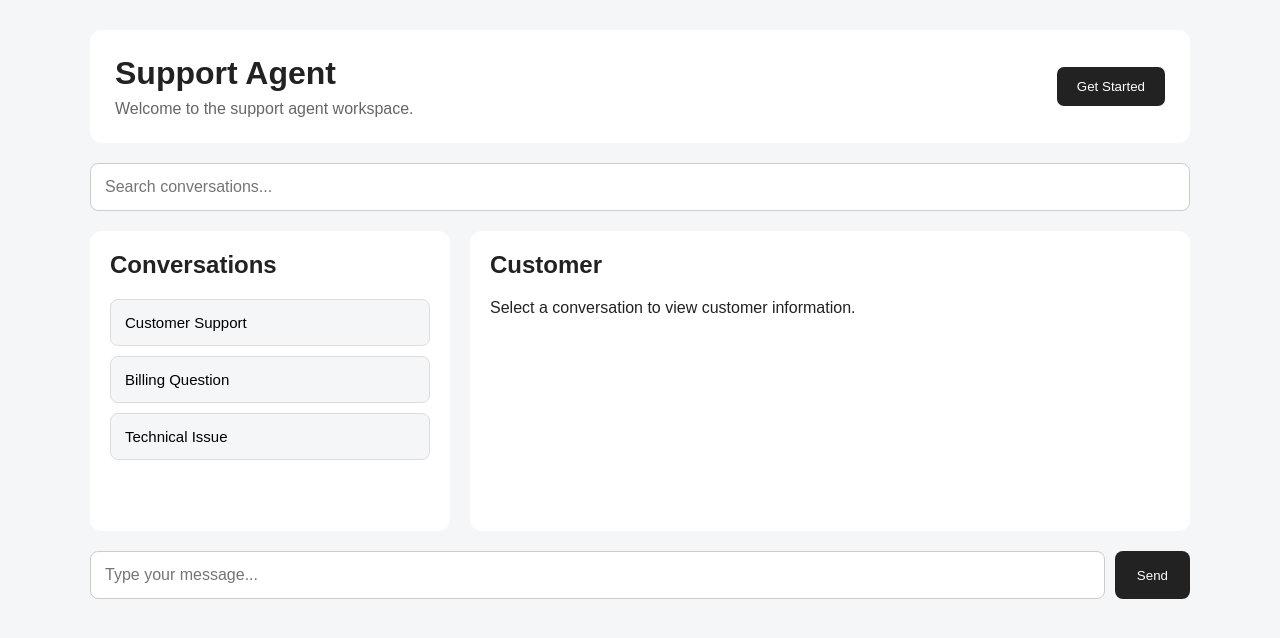
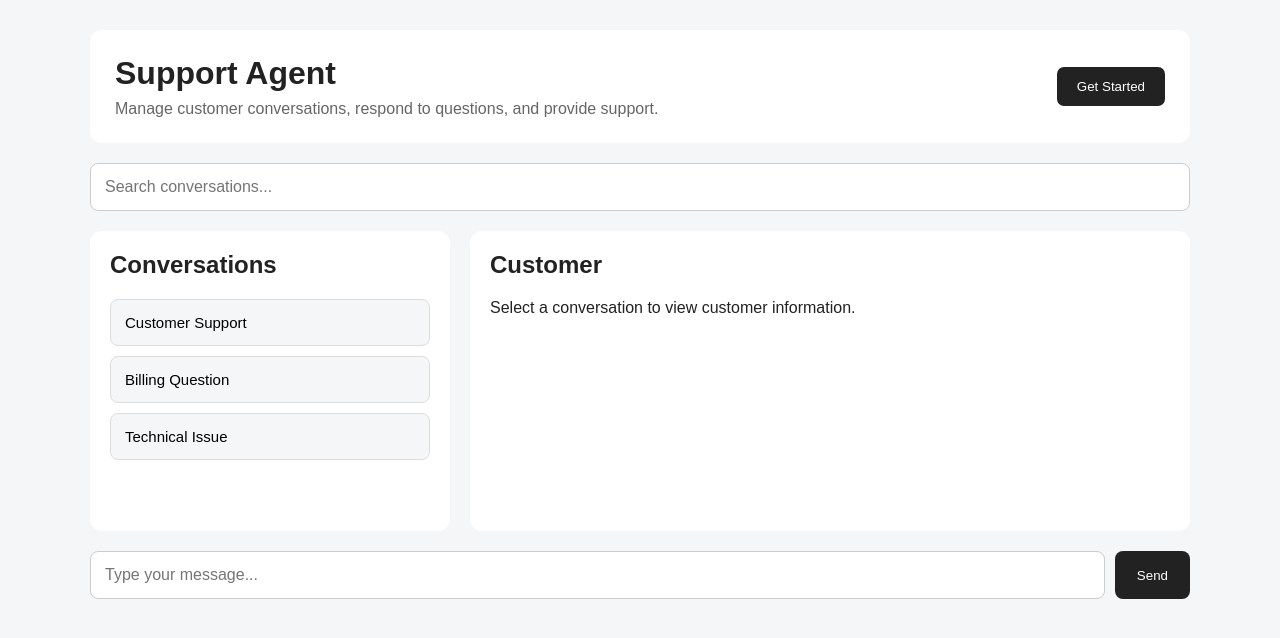
Before and after one commit to 1wickedfellow/support-agent-page, a plain HTML site: page index.html in a window 1280 px wide. Drawn offline with Linux system fonts and the light colour scheme.

Commit message:
Update index.html
Brief and unstandable description

```diff
--- a/index.html
+++ b/index.html
@@ -17,7 +17,7 @@
         <header class="header">
             <div>
                 <h1>Support Agent</h1>
-                <p>Welcome to the support agent workspace.</p>
+                <p>Manage customer conversations, respond to questions, and provide support.</p>
             </div>
 
             <button id="startButton">Get Started</button>
```
